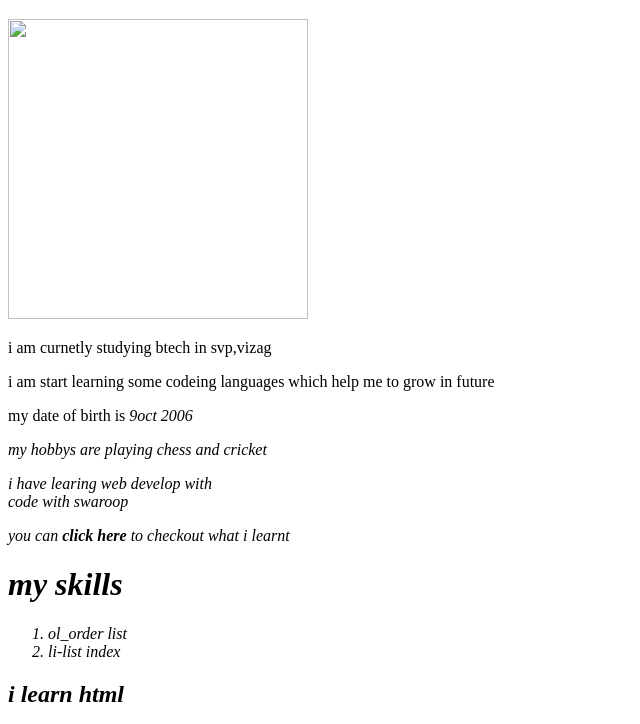
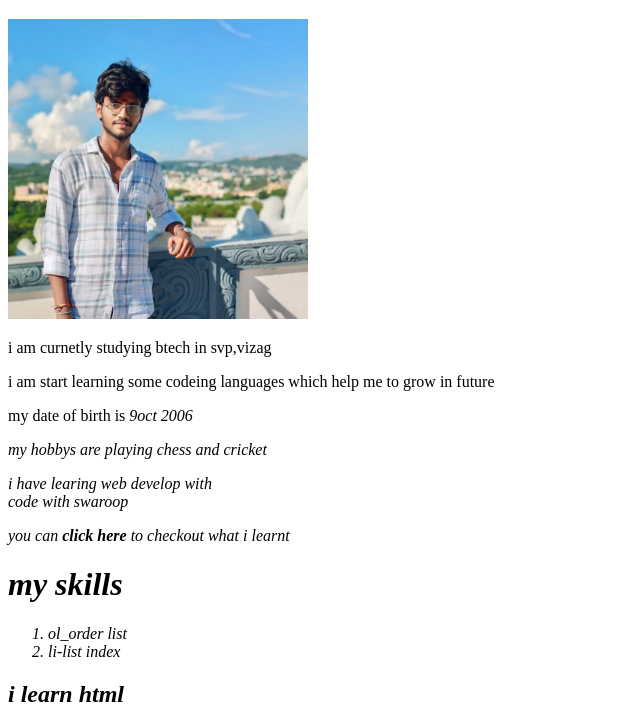
Before and after one commit to Saikiran-namballa/-profile, a plain HTML site: page index.html in a window 1280 px wide. Shown: the part 162-886 px from the top of the page, without its empty margins (0-640 px from the left). Drawn offline with Linux system fonts and the light colour scheme; grey boxes are pictures that could not be loaded.

Commit message:
Update index.html

```diff
--- a/index.html
+++ b/index.html
@@ -24,7 +24,7 @@
     </header>
     <main>
     <h1 style="color:rgb(34, 0, 255); ">saikiran</h1>
-   <img src="saikiran.jpg" height="300"width="300">
+   <img src="sk.png.jpg" height="300"width="300">
 
     <p>i am curnetly studying  btech in svp,vizag </p>
     <p>i am start learning some codeing languages which help me to grow in future </p>
```
